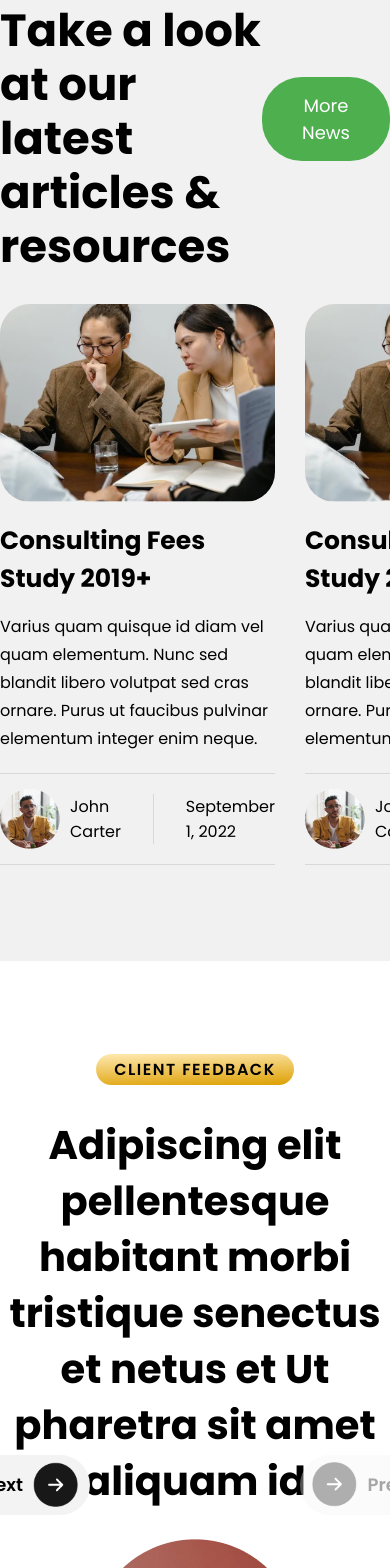
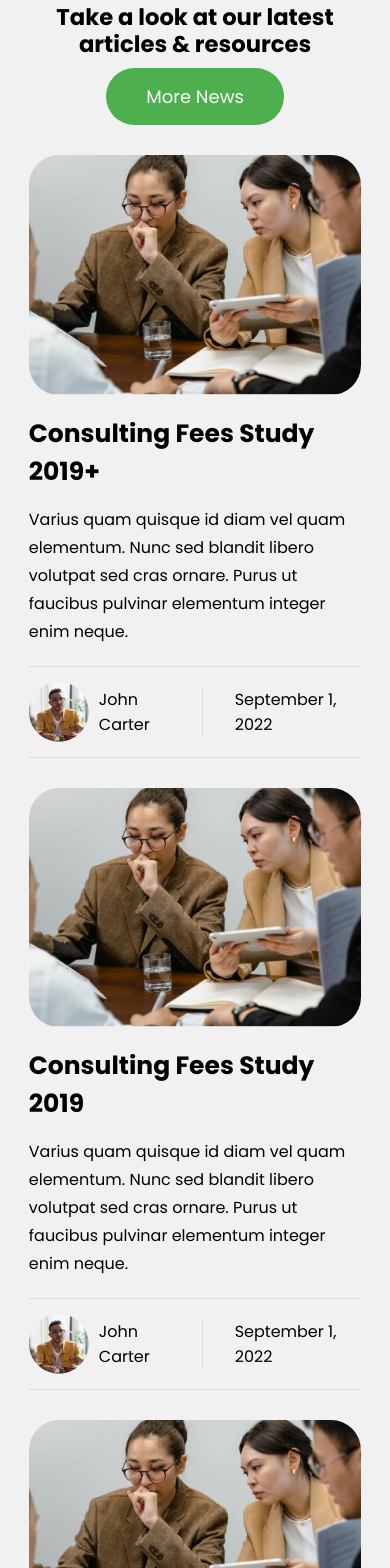
Before and after one commit to krishnan-k/zaraproject, a React (Create React App) app: page / in a window 390 px wide. Shown: the part 5021-6589 px from the top of the page. Built offline with nearby package versions, Linux system fonts and the light colour scheme.

Commit message:
blog & testimonials

```diff
--- a/src/component-css/blog.css
+++ b/src/component-css/blog.css
@@ -2,6 +2,8 @@
     display: flex;
     align-items: center;
     justify-content: space-between;
+    flex-wrap: wrap;
+    gap: 10px;
 }
 .blog-content-section .inner-content h2,
 .blog-content-section .inner-content h4 {
@@ -9,11 +11,11 @@
 }
 .blog-content-section {
     background: #F1F1F1;
-    padding: 6rem 0;
+    padding: 6rem 1.8rem;
     margin-top: 80px;
 }
 .blog-content-section .inner-content h2 {
-    font-size: 45px;
+    font-size: clamp(1.375rem, 0.9849rem + 1.7834vw, 3.125rem);
     text-align: left;
     max-width: 600px;
     margin-top: 15px;
@@ -89,3 +91,21 @@
 .blog-content-section .blog-post .blog-date {
     padding-left: 2rem;
 }
+
+@media screen and (max-width: 989px){
+    .blog-content-section .inner-content .left-content,
+    .blog-content-section .inner-content h2{
+        text-align: center;
+    }
+    .blog-content-section .inner-content{
+        justify-content: center;
+    }
+    .blog-content-section .blog-sec{
+        grid-template-columns: repeat(2,1fr);
+    }
+}
+@media screen and (max-width: 767px){
+    .blog-content-section .blog-sec{
+        grid-template-columns: repeat(1,1fr);
+    }
+}
--- a/src/component-css/testimonials.css
+++ b/src/component-css/testimonials.css
@@ -11,7 +11,7 @@
 }
 
 .testimonial-section {
-    padding: 6rem 0;
+    padding: 6rem 1.8rem;
 }
 
 .testimonial-section .inner_content_section {
@@ -24,7 +24,7 @@
 }
 
 .testimonial-section .swiper .swiper-slide .title {
-    font-size: 40px;
+    font-size: clamp(1.375rem, 1.1242rem + 1.1465vw, 2.5rem);
     font-weight: bold;
     max-width: 700px;
     margin: auto;
@@ -113,3 +113,9 @@
 .testimonial-section .swiper .swiper-button-prev.swiper-button-disabled::after {
     transform: rotate(-180deg);
 }
+
+@media screen and (max-width: 989px){
+    .testimonial-section {
+        padding: 3rem 1.3rem;
+    }
+}
```
